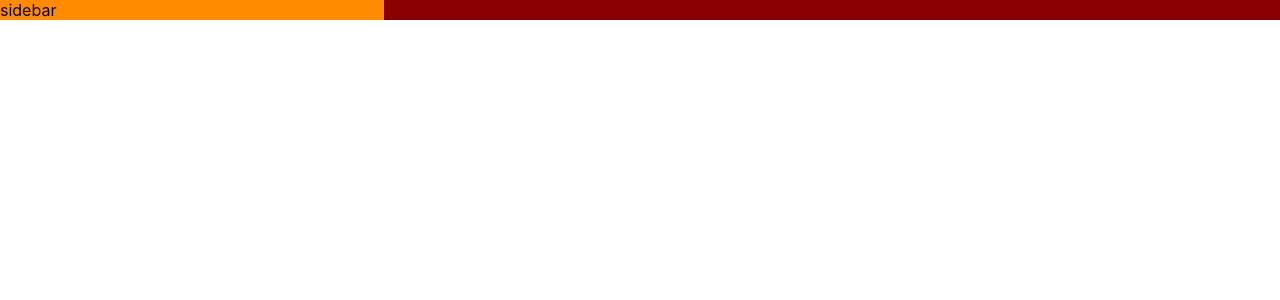
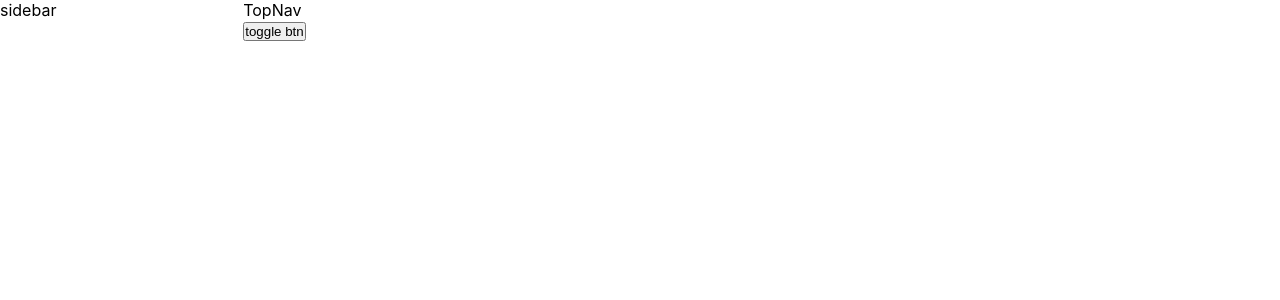
Before and after one commit to peterihimire/mui-settings, a React (Create React App) app: page /dashboard in a window 1280 px wide. Shown: the top 300 px of the page. Built offline with nearby package versions, Linux system fonts and the light colour scheme.

Commit message:
add sample toggle effect for light and dark mode

```diff
--- /dev/null
+++ b/src/components/topNav/TopNav.js
@@ -0,0 +1,11 @@
+import React from 'react';
+
+const TopNav = () => {
+    return (
+        <div>
+            TopNav
+        </div>
+    )
+}
+
+export default TopNav
--- /dev/null
+++ b/src/contexts/theme.js
@@ -0,0 +1,36 @@
+import { createContext, useEffect, useState } from "react";
+
+const themes = {
+  dark: {
+    background: "black",
+    color: "white",
+  },
+  light: {
+    background: "white",
+    color: "black",
+  },
+};
+
+export const ThemeContext = createContext();
+
+export const ThemeProvider = ({ children }) => {
+  const [isDark, setIsDark] = useState(false);
+
+  const theme = isDark ? themes.dark : themes.light;
+
+  const toggleTheme = () => {
+      localStorage.setItem("isDark", JSON.stringify(!isDark))
+    setIsDark(!isDark);
+  };
+
+  useEffect(() => {
+      const isDark = localStorage.getItem("isDark") === "true"
+      setIsDark(isDark)
+  }, [])
+
+  return (
+    <ThemeContext.Provider value={[{ theme, isDark }, toggleTheme]}>
+      {children}
+    </ThemeContext.Provider>
+  );
+};
--- a/src/index.js
+++ b/src/index.js
@@ -1,14 +1,17 @@
-import React from 'react';
-import ReactDOM from 'react-dom';
-import './index.css';
-import App from './App';
-import reportWebVitals from './reportWebVitals';
+import React from "react";
+import ReactDOM from "react-dom";
+import "./index.css";
+import App from "./App";
+import reportWebVitals from "./reportWebVitals";
+import { ThemeProvider } from "./contexts/theme";
 
 ReactDOM.render(
   <React.StrictMode>
-    <App />
+    <ThemeProvider>
+      <App />
+    </ThemeProvider>
   </React.StrictMode>,
-  document.getElementById('root')
+  document.getElementById("root")
 );
 
 // If you want to start measuring performance in your app, pass a function
--- a/src/views/dashboard/layout/DashboardLayout.css
+++ b/src/views/dashboard/layout/DashboardLayout.css
@@ -4,11 +4,11 @@
 }
 
 .left {
-    width: 30%;
-    background: darkorange;
+    width: 19%;
+    /* background: darkorange; */
 }
 
 .right {
-    width: 70%;
-    background: darkred;
+    width: 81%;
+    /* background: darkred; */
 }
--- a/src/views/dashboard/layout/DashboardLayout.js
+++ b/src/views/dashboard/layout/DashboardLayout.js
@@ -1,14 +1,23 @@
-import React from "react";
+import React, { useContext } from "react";
 import SideBar from "../../../components/sideBar/SideBar";
+import { ThemeContext } from "../../../contexts/theme";
+import TopNav from "../../../components/topNav/TopNav"
 import "./DashboardLayout.css";
 const DashboardLayout = (props) => {
+  const [{ theme, isDark }, toggleTheme] = useContext(ThemeContext);
+  console.log("theme", theme);
   return (
-    <div className='wrap'>
+    <div
+      className='wrap'
+      style={{ background: theme.background, color: theme.color }}
+    >
       <div className='left'>
         <SideBar />
       </div>
 
       <div className='right'>
+        <TopNav />
+        <button onClick={toggleTheme}>toggle btn</button>
         <div className=''>{props.children}</div>
       </div>
     </div>
```
